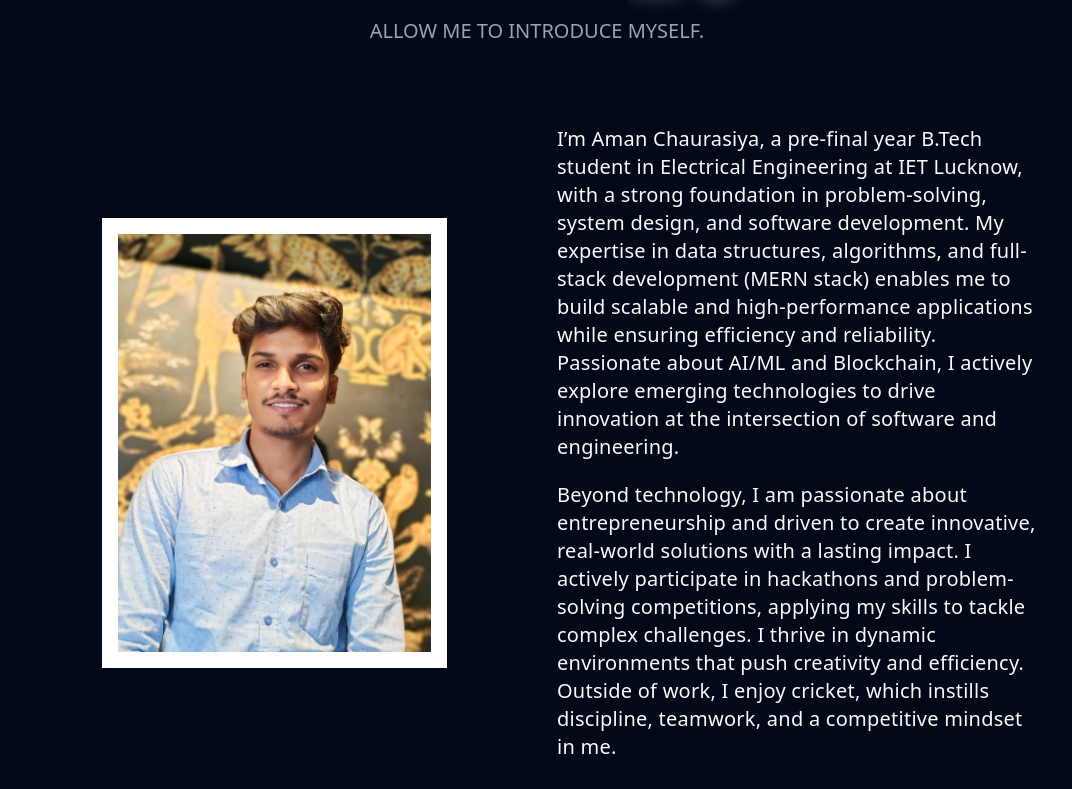
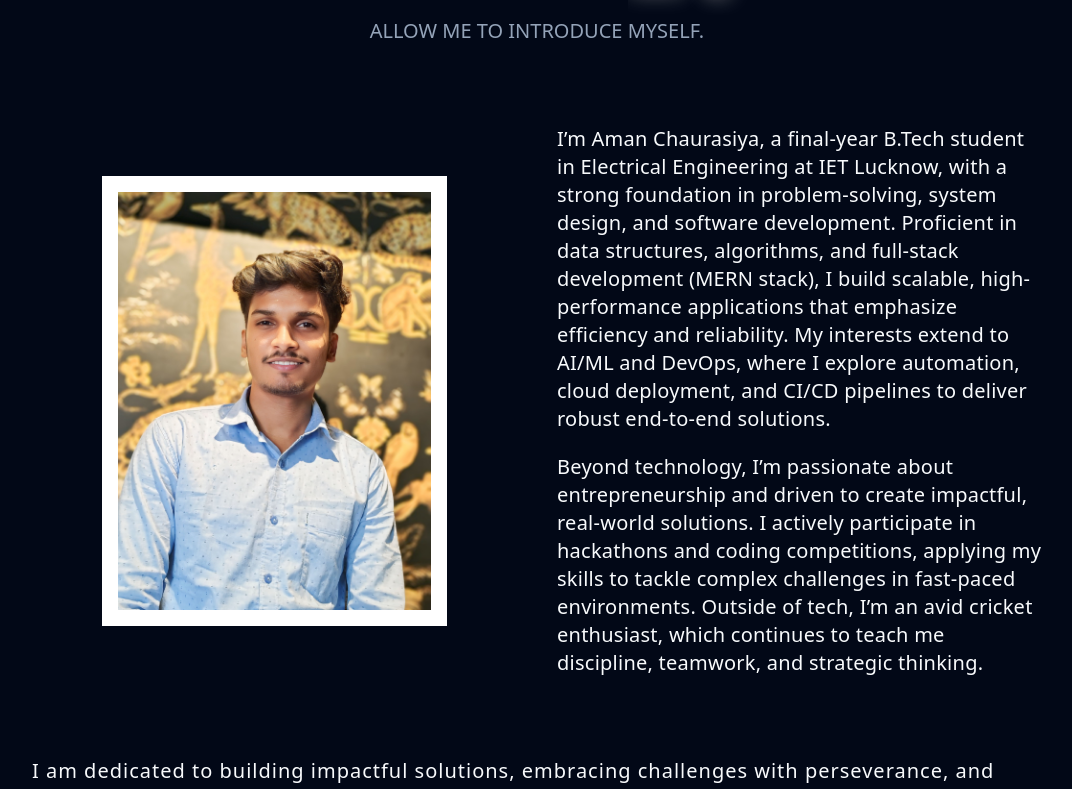
Before and after one commit to Amanchaurasia17/Portfolio, a React (Vite) app in the folder portfolio-frontend/: page / in a window 1280 px wide. Shown: the part 888-1677 px from the top of the page, without its empty margins (103-1175 px from the left). Built offline with nearby package versions, Linux system fonts and the light colour scheme; no server answers.

Commit message:
updated about

```diff
--- a/portfolio-frontend/src/pages/miniComponents/About.jsx
+++ b/portfolio-frontend/src/pages/miniComponents/About.jsx
@@ -53,10 +53,12 @@ const About = () => {
           <div className="flex justify-center flex-col tracking-[0.25px] text-xl gap-5">
             <p>
 
-            I’m Aman Chaurasiya, a pre-final year B.Tech student in Electrical Engineering at IET Lucknow, with a strong foundation in problem-solving, system design, and software development. My expertise in data structures, algorithms, and full-stack development (MERN stack) enables me to build scalable and high-performance applications while ensuring efficiency and reliability. Passionate about AI/ML and Blockchain, I actively explore emerging technologies to drive innovation at the intersection of software and engineering.
+            I’m Aman Chaurasiya, a final-year B.Tech student in Electrical Engineering at IET Lucknow, with a strong foundation in problem-solving, system design, and software development. Proficient in data structures, algorithms, and full-stack development (MERN stack), I build scalable, high-performance applications that emphasize efficiency and reliability. My interests extend to AI/ML and DevOps, where I explore automation, cloud deployment, and CI/CD pipelines to deliver robust end-to-end solutions.
+
+
             </p>
             <p>
-            Beyond technology, I am passionate about entrepreneurship and driven to create innovative, real-world solutions with a lasting impact. I actively participate in hackathons and problem-solving competitions, applying my skills to tackle complex challenges. I thrive in dynamic environments that push creativity and efficiency. Outside of work, I enjoy cricket, which instills discipline, teamwork, and a competitive mindset in me.
+           Beyond technology, I’m passionate about entrepreneurship and driven to create impactful, real-world solutions. I actively participate in hackathons and coding competitions, applying my skills to tackle complex challenges in fast-paced environments. Outside of tech, I’m an avid cricket enthusiast, which continues to teach me discipline, teamwork, and strategic thinking.
             </p>
           </div>
         </div>
```
